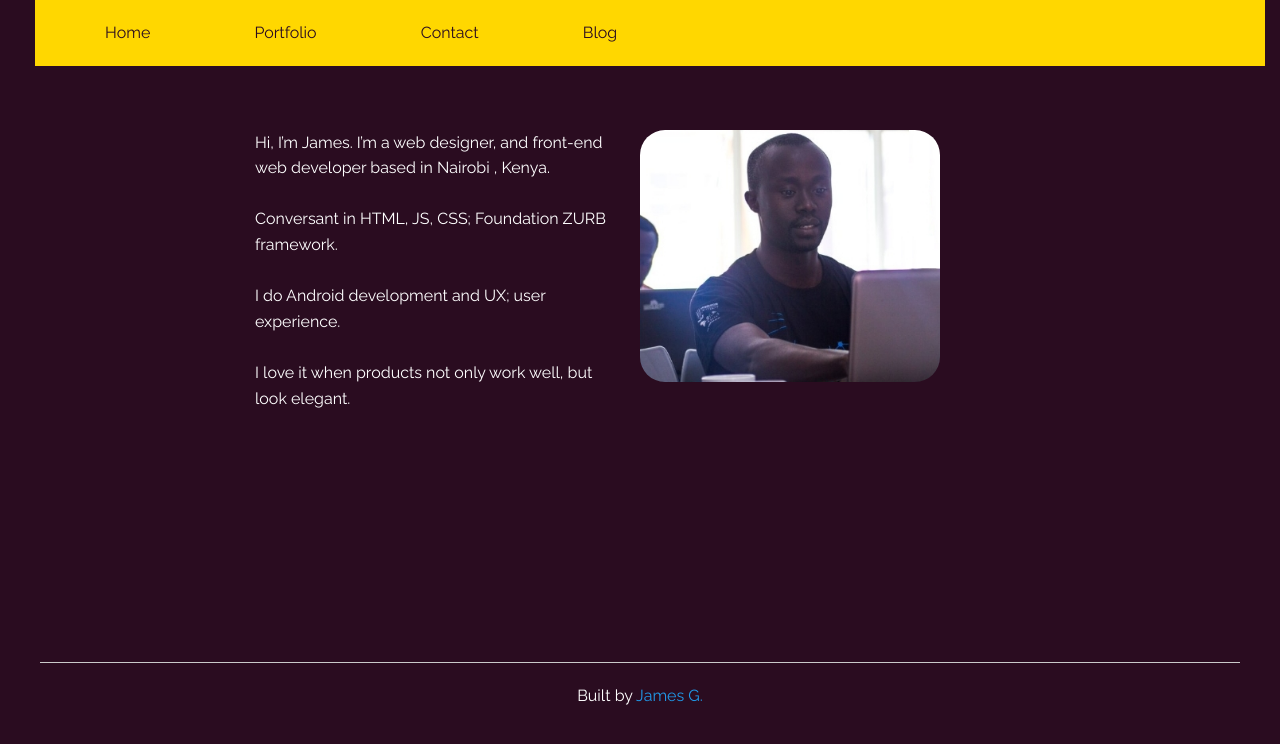
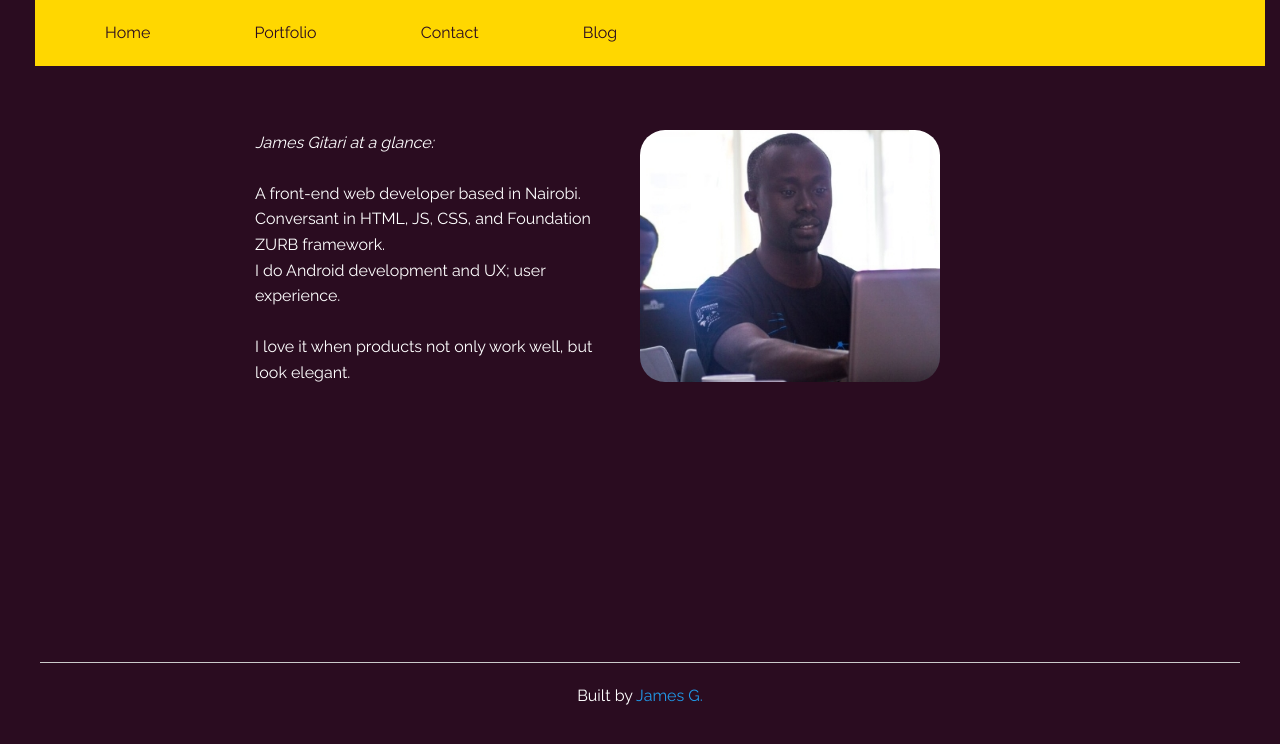
Before and after one commit to gitalry/gitalry.github.io, a plain HTML site: page index.html in a window 1280 px wide. Drawn offline with Linux system fonts and the light colour scheme.

Commit message:
modified bio

```diff
--- a/index.html
+++ b/index.html
@@ -29,11 +29,11 @@
                 <div class="small-12 medium-6  columns ">
                     <br>
                     <br>
-                    <p>Hi, I’m James. I’m a web designer, and front-end web developer based in Nairobi , Kenya.
-                        <br>
-                        <br>Conversant in HTML, JS, CSS; Foundation ZURB framework.
-                        <br>
-                        <br> I do Android development and UX; user experience.
+                    <p><i>James Gitari at a glance:</i>
+                    <br>
+                    <br>A front-end web developer based in Nairobi.
+                    <br>Conversant in HTML, JS, CSS, and Foundation ZURB framework.
+                    <br> I do Android development and UX; user experience.
                         <br>
                         <br> I love it when products not only work well, but look elegant.</p>
                 </div>
```
